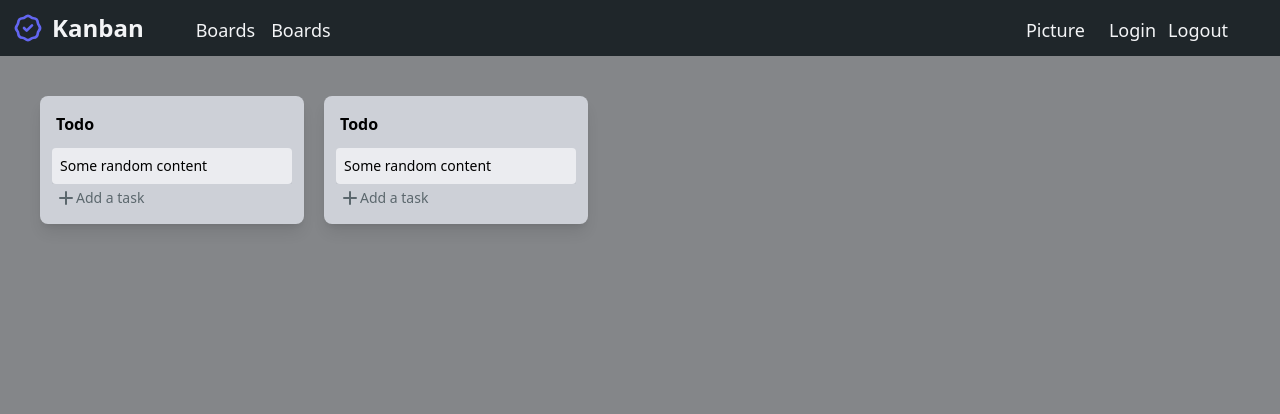
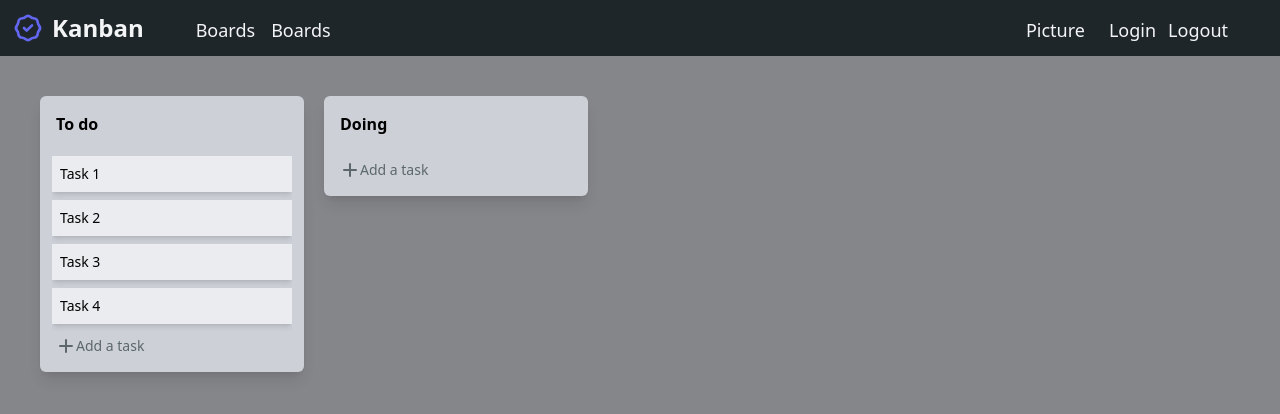
Before and after one commit to LFdeSouza/projKanban, a React (Create React App) app in the folder client/: page /board in a window 1280 px wide. Shown: the top 414 px of the page. Built offline with nearby package versions, Linux system fonts and the light colour scheme.

Commit message:
DND functionalities

```diff
--- a/client/src/components/boards/BoardPage.jsx
+++ b/client/src/components/boards/BoardPage.jsx
@@ -1,21 +1,105 @@
 import React, { useState } from "react";
-import { DragDropContext } from "react-beautiful-dnd";
+import { DragDropContext, Droppable } from "react-beautiful-dnd";
 import Column from "./Column";
 import initialData from "./initialData";
 
 const Board = () => {
+  const onDragEnd = (result) => {
+    const { destination, source, draggableId, type } = result;
+
+    if (!destination) {
+      return;
+    }
+    // TODO MEMOIZE
+
+    //Location of draggable changed?
+    if (
+      destination.droppableId === source.droppbaleId &&
+      destination.index === source.index
+    ) {
+      return;
+    }
+
+    // Moving columns
+    if (type === "column") {
+      const newColumnOrder = [...state.columnOrder];
+      newColumnOrder.splice(source.index, 1);
+      newColumnOrder.splice(destination.index, 0, draggableId);
+
+      setState({ ...state, columnOrder: newColumnOrder });
+    }
+
+    //Moving tasks
+    const startColumn = state.columns[source.droppableId];
+    const finishColumn = state.columns[destination.droppableId];
+
+    // Moving from the same columns
+    if (startColumn === finishColumn) {
+      const newTaskIds = [...startColumn.taskIds];
+      newTaskIds.splice(source.index, 1);
+
+      newTaskIds.splice(destination.index, 0, draggableId);
+
+      const newColumn = { ...startColumn, taskIds: newTaskIds };
+      console.log(newColumn);
+      setState({
+        ...state,
+        columns: { ...state.columns, [newColumn.id]: newColumn },
+      });
+      console.log(state);
+    }
+
+    //Moving from different columns
+    const startTaskIds = [...startColumn.taskIds];
+    startTaskIds.splice(source.index, 1);
+    const newStart = { ...startColumn, taskIds: startTaskIds };
+
+    const finishTaskIds = [...finishColumn.taskIds];
+    finishTaskIds.splice(destination.index, 0, draggableId);
+    const newFinish = { ...finishColumn, taskIds: finishTaskIds };
+
+    setState({
+      ...state,
+      columns: {
+        ...state.columns,
+        [newStart.id]: newStart,
+        [newFinish.id]: newFinish,
+      },
+    });
+  };
+
   const [state, setState] = useState(initialData);
   return (
-    <section className="absolute inset-0 bg-gunmetal-200 -z-20">
+    <DragDropContext onDragEnd={onDragEnd}>
+      <Droppable droppableId="columns" direction="horizontal" type="column">
+        {(provided) => (
+          <section
+            className="absolute inset-0 bg-gunmetal-200 -z-20"
+            {...provided.droppableProps}
+            ref={provided.innerRef}
+          >
             <div className="mt-14 p-10 flex gap-5 overflow-auto">
               {state.columnOrder.map((columnId, index) => {
                 const column = state.columns[columnId];
-          const tasks = column.taskIds.map((taskId) => state.tasks[taskId]);
+                const tasks = column.taskIds.map(
+                  (taskId) => state.tasks[taskId]
+                );
 
-          return <Column key={column.id} column={column} tasks={tasks} />;
+                return (
+                  <Column
+                    key={column.id}
+                    column={column}
+                    tasks={tasks}
+                    index={index}
+                  />
+                );
               })}
             </div>
+            {provided.placeholder}
           </section>
+        )}
+      </Droppable>
+    </DragDropContext>
   );
 };
 
--- a/client/src/components/boards/Column.jsx
+++ b/client/src/components/boards/Column.jsx
@@ -1,26 +1,50 @@
 import React from "react";
+import { Droppable, Draggable } from "react-beautiful-dnd";
 import PropTypes from "prop-types";
 import { PlusIcon } from "@heroicons/react/solid";
 import Task from "./Task";
 
-const Column = () => {
+const Column = ({ column, tasks, index }) => {
   return (
-    <div className="bg-gunmetal-50 p-3 rounded-lg shadow-lg ">
-      <div className="w-[15rem]">
-        <h1 className="p-1 mb-2 font-semibold">Todo</h1>
-        <div className="max-h-96 overflow-auto">
-          <Task />
+    <Draggable draggableId={column.id} index={index}>
+      {(provided) => (
+        <div
+          className="bg-gunmetal-50 p-3 rounded-md shadow-lg h-full "
+          {...provided.draggableProps}
+          {...provided.dragHandleProps}
+          ref={provided.innerRef}
+        >
+          <div className="w-[15rem]">
+            <h1 className="p-1 mb-2 font-semibold">{column.title}</h1>
+            <Droppable droppableId={column.id}>
+              {(provided) => (
+                <div
+                  className="max-h-96 overflow-auto"
+                  ref={provided.innerRef}
+                  {...provided.droppableProps}
+                >
+                  {tasks.map((task, index) => (
+                    <Task key={task.id} task={task} index={index} />
+                  ))}
+                  {provided.placeholder}
+                  <button className="w-full flex justify-start items-center p-1 rounded-sm hover:bg-gunmetal-100 mt-2">
+                    <PlusIcon className="edit-task w-5 h-5 text-gunmetal-300" />
+                    <span className="text-sm text-gunmetal-300">
+                      Add a task
+                    </span>
+                  </button>
+                </div>
+              )}
+            </Droppable>
+          </div>
         </div>
-
-        <button className="w-full flex justify-start items-center p-1 rounded-sm hover:bg-gunmetal-100 ">
-          <PlusIcon className="edit-task w-5 h-5 text-gunmetal-300" />
-          <span className="text-sm text-gunmetal-300">Add a task</span>
-        </button>
-      </div>
-    </div>
+      )}
+    </Draggable>
   );
 };
 
-Column.propTypes = {};
+Column.propTypes = {
+  column: PropTypes.object.isRequired,
+};
 
 export default Column;
--- a/client/src/components/boards/Task.jsx
+++ b/client/src/components/boards/Task.jsx
@@ -1,14 +1,24 @@
 import React from "react";
 import PropTypes from "prop-types";
+import { Draggable } from "react-beautiful-dnd";
 import { PencilIcon } from "@heroicons/react/outline";
 
-const Task = (props) => {
+const Task = ({ task, index }) => {
   return (
-    <div className=" bg-gunmetal-10 hover:bg-gray-200 shadow-lg rounded ">
-      <ul className="space-y-1">
-        <li className="task flex justify-between items-center cursor-pointer break-all">
+    <Draggable draggableId={task.id} index={index}>
+      {(provided, snapshot) => (
+        <div
+          className={` bg-gunmetal-10 hover:bg-gray-200 shadow-md rounded"
+          }`}
+          {...provided.draggableProps}
+          {...provided.dragHandleProps}
+          ref={provided.innerRef}
+          // isDragging={snapshot.isDragging}
+        >
+          <ul className="space-y-4">
+            <li className="task my-2 flex justify-between items-center cursor-pointer break-all">
               <a href="# " className="task p-2 text-sm">
-            Some random content
+                {task.title}
               </a>
               <span className=" edit-task invisible">
                 <PencilIcon className=" edit-task invisiblew-3.5 h-3.5 m-1 text-gunmetal-300 " />
@@ -16,9 +26,13 @@ const Task = (props) => {
             </li>
           </ul>
         </div>
+      )}
+    </Draggable>
   );
 };
 
-Task.propTypes = {};
+Task.propTypes = {
+  task: PropTypes.object.isRequired,
+};
 
 export default Task;
--- a/client/src/components/boards/initialData.js
+++ b/client/src/components/boards/initialData.js
@@ -1,9 +1,9 @@
 const initialData = {
   tasks: {
-    task1: { id: "task1", content: "Task 1" },
-    task2: { id: "task2", content: "Task 2" },
-    task3: { id: "task3", content: "Task 3" },
-    task4: { id: "task4", content: "Task 4" },
+    task1: { id: "task1", title: "Task 1" },
+    task2: { id: "task2", title: "Task 2" },
+    task3: { id: "task3", title: "Task 3" },
+    task4: { id: "task4", title: "Task 4" },
   },
   columns: {
     "column-1": {
```
Lines whose indentation alone changed are shown as unchanged.
